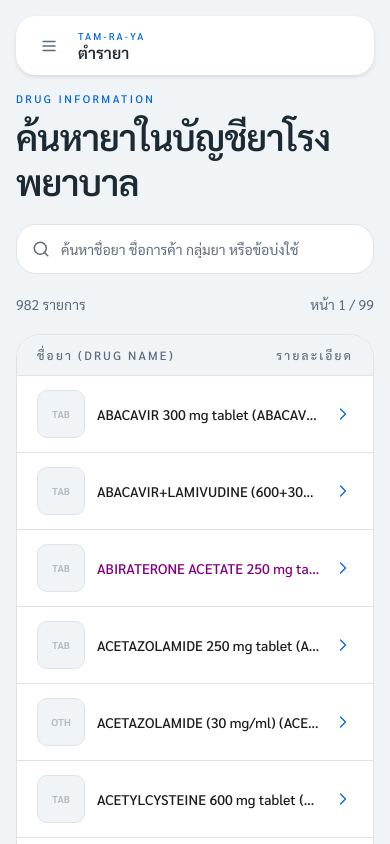
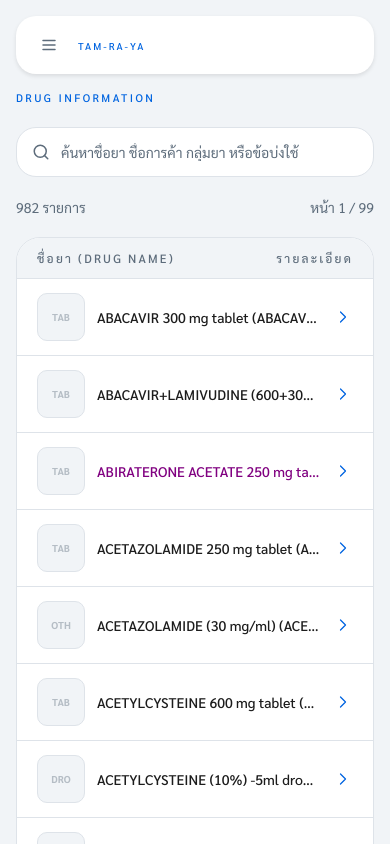
Before and after one commit to codex074/tamra, a React (Vite) app: page /formulary in a window 390 px wide. Shown: the top 844 px of the page. Built offline with nearby package versions, Linux system fonts and the light colour scheme; no server answers; the database is empty.

Commit message:
Refine mobile top bar and drug information header

```diff
--- a/src/components/layout/TopBar.tsx
+++ b/src/components/layout/TopBar.tsx
@@ -15,7 +15,6 @@ export function TopBar(): JSX.Element {
       </button>
       <div>
         <p className="text-[10px] font-medium uppercase tracking-[0.2em] text-primary">Tam-Ra-Ya</p>
-        <p className="text-base font-semibold leading-tight text-ink">ตำรายา</p>
       </div>
     </header>
   );
--- a/src/pages/DrugFormularyPage.tsx
+++ b/src/pages/DrugFormularyPage.tsx
@@ -54,9 +54,6 @@ export function DrugFormularyPage(): JSX.Element {
       {/* Page heading */}
       <div>
         <p className="text-[11px] font-medium uppercase tracking-[0.22em] text-primary">Drug Information</p>
-        <h1 className="mt-1.5 text-4xl font-semibold leading-tight tracking-tight text-ink">
-          ค้นหายาในบัญชียาโรงพยาบาล
-        </h1>
       </div>
 
       {/* Search box */}
```
